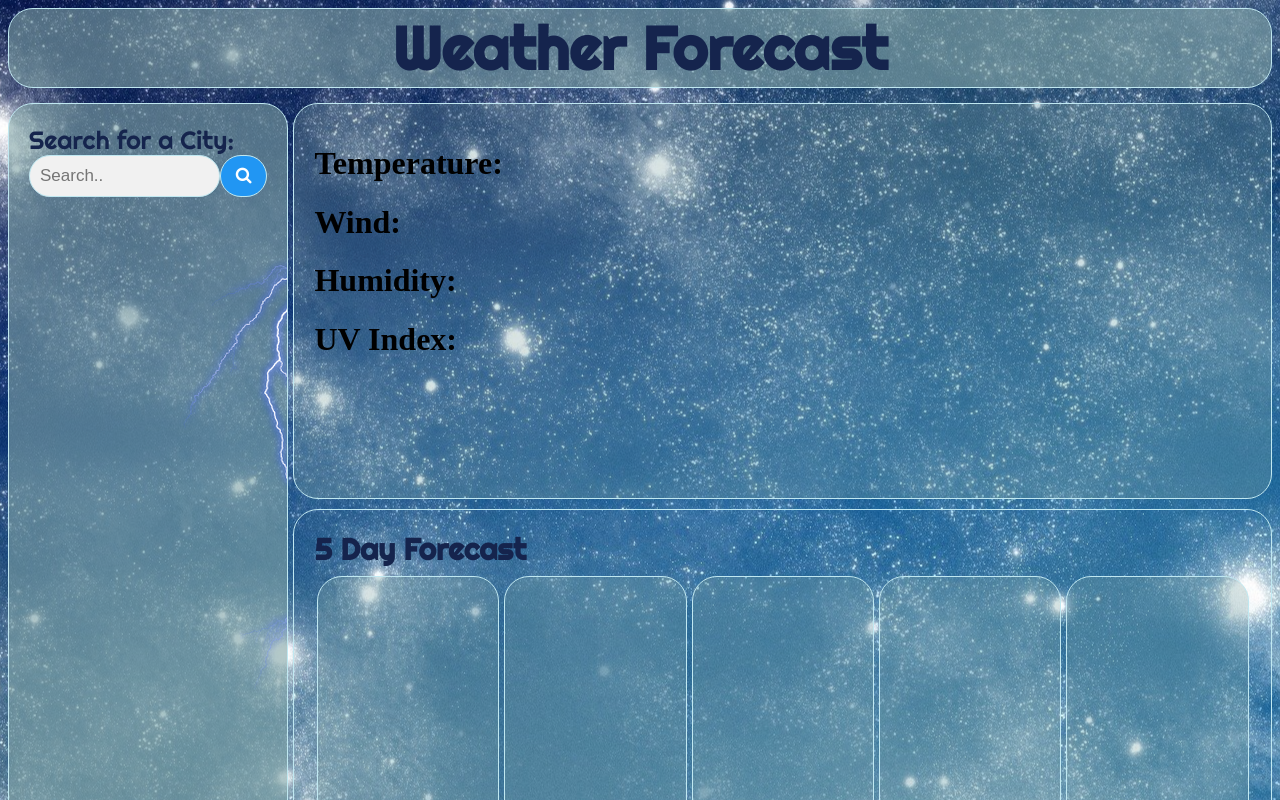
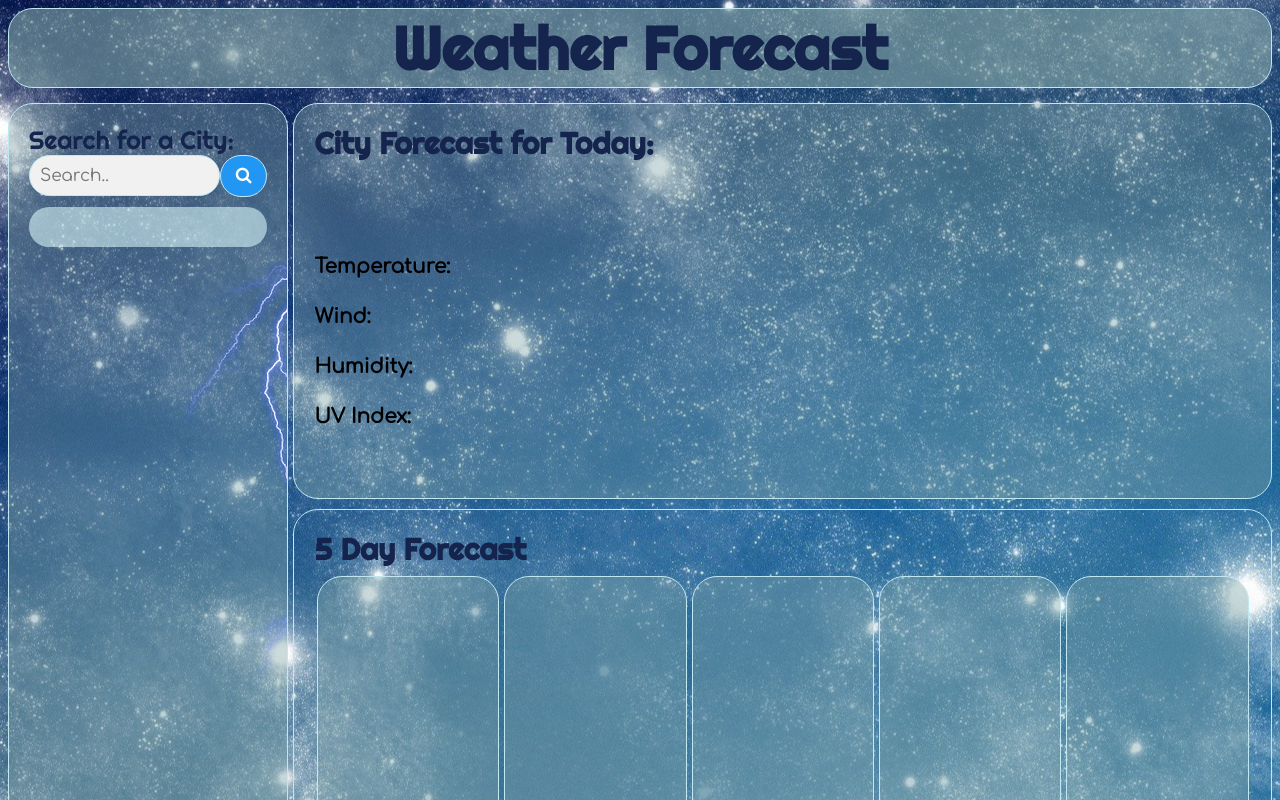
Before and after one commit to AdamDagi/Server-Side-APIs-Challenge-Weather-Forecast, a plain HTML site: page weather.html in a window 1280 px wide. Both pictures are taken after a click on the button 243 px from the left and 176 px from the top of the page. Shown: the top 800 px of the page. Drawn offline with Linux system fonts and the light colour scheme; no server answers; a web font is replaced by a local one.

Commit message:
added style cti weather conteined and styled surch histore

```diff
--- a/css/weather.css
+++ b/css/weather.css
@@ -42,7 +42,7 @@ animation-play-state: running;
 }
 
 .search_container {
-    background: rgb(131, 165, 167, .6);
+    background: rgb(131, 165, 167, .4);
     background-image: url(./images/artage-io-thumb-34a4c809ec95e70fe704a2e65850dbe0.png);
     border-radius: 25px;
     border: 1.5px solid rgb(192, 232, 241);
@@ -68,6 +68,7 @@ box-sizing: border-box;
 .search_box input[type=text] {
 padding: 10px;
 font-size: 17px;
+font-family: 'Comfortaa', cursive;
 border: 1px solid grey;
 float: left;
 width: 80%;
@@ -105,7 +106,7 @@ background: #0b7dda;
 }
 
 .city_weather {
-    background: rgb(131, 165, 167, .3);
+    background: rgb(131, 165, 167, .4);
     border-radius: 25px;
     border: 1.5px solid rgb(192, 232, 241);
     padding: 20px;
@@ -141,7 +142,7 @@ background: #0b7dda;
 }
 
 .day_one {
-    background: rgb(131, 165, 167, .3);
+    background: rgb(131, 165, 167, .4);
     border-radius: 25px;
     border: 1.5px solid rgb(192, 232, 241);
     padding: 20px;
@@ -152,7 +153,7 @@ background: #0b7dda;
 }
 
 .day_two {
-    background: rgb(131, 165, 167, .3);
+    background: rgb(131, 165, 167, .4);
     border-radius: 25px;
     border: 1.5px solid rgb(192, 232, 241);
     padding: 20px;
@@ -163,7 +164,7 @@ background: #0b7dda;
 }
 
 .day_three {
-    background: rgb(131, 165, 167, .3);
+    background: rgb(131, 165, 167, .4);
     border-radius: 25px;
     border: 1.5px solid rgb(192, 232, 241);
     padding: 20px;
@@ -174,7 +175,7 @@ background: #0b7dda;
 }
 
 .day_four {
-    background: rgb(131, 165, 167, .3);
+    background: rgb(131, 165, 167, .4);
     border-radius: 25px;
     border: 1.5px solid rgb(192, 232, 241);
     padding: 20px;
@@ -185,7 +186,7 @@ background: #0b7dda;
 }
 
 .day_five {
-    background: rgb(131, 165, 167, .3);
+    background: rgb(131, 165, 167, .4);
     border-radius: 25px;
     border: 1.5px solid rgb(192, 232, 241);
     padding: 20px;
@@ -194,3 +195,42 @@ background: #0b7dda;
     margin-top: 5px;
     margin: 2.5px;
 }
+
+.citi_history_line {
+    background: rgba(215, 246, 248, 0.6);
+    border-radius: 25px;
+    display: flex;
+    justify-content: center;
+    height: 40px;
+    margin-top: 10px;
+}
+
+.city_history_name {
+    font-family: 'Comfortaa', cursive;
+    font-size: 17px;
+    margin-top: 10px;
+}
+
+.city_weather_title {
+    font-family: 'Righteous', cursive;
+    font-size: 30px;
+    color: #15244d;
+    margin: 0px;
+    margin-bottom: 30px;
+}
+
+.city_weather_line {
+    font-family: 'Comfortaa', cursive;
+    font-size: 10px;
+    display: flex;
+    height: 50px;
+}
+
+.city_name {
+    font-family: 'Righteous', cursive;
+    margin-right: 30px;
+}
+
+.name_of_data {
+    margin-right: 30px;
+}
--- a/weather.html
+++ b/weather.html
@@ -8,6 +8,10 @@
     <link rel="preconnect" href="https://fonts.gstatic.com" crossorigin>
     <link href="https://fonts.googleapis.com/css2?family=Diplomata+SC&family=Fascinate+Inline&family=Fredoka+One&family=Monoton&family=Righteous&family=Zen+Maru+Gothic:wght@900&display=swap" rel="stylesheet">
     <link rel="stylesheet" href="https://cdnjs.cloudflare.com/ajax/libs/font-awesome/4.7.0/css/font-awesome.min.css">
+    <link rel="preconnect" href="https://fonts.googleapis.com">
+    <link rel="preconnect" href="https://fonts.gstatic.com" crossorigin>
+    <link href="https://fonts.googleapis.com/css2?family=Comfortaa:wght@300;400&family=Diplomata+SC&family=Fascinate+Inline&family=Fredoka+One&family=Monoton&family=Righteous&family=Zen+Maru+Gothic:wght@900&display=swap" rel="stylesheet">
+    <link rel="preconnect" href="https://fonts.googleapis.com">
     <link rel="stylesheet" href="./css/weather.css"/>
   </head>
 
@@ -36,24 +40,25 @@
         </div>
         <div class="weather_container">
           <div class="city_weather">
+            <h1 class="city_weather_title">City Forecast for Today:</h1>
             <div class="city_weather_line city_name_conteiner">
               <h1 class="city_name"></h1>
               <h1 class="calendar_data"></h1>
             </div>
             <div class="city_weather_line temp">
-              <h1 class="">Temperature:</h1>
+              <h1 class="name_of_data">Temperature:</h1>
               <h1 class="info_temp"></h1>
             </div>
             <div class="city_weather_line wind">
-              <h1 class="">Wind:</h1>
+              <h1 class="name_of_data">Wind:</h1>
               <h1 class="info_wind"></h1>
             </div>
             <div class="city_weather_line humidity">
-              <h1 class="">Humidity:</h1>
+              <h1 class="name_of_data">Humidity:</h1>
               <h1 class="info_humidity"></h1>
             </div>
             <div class="city_weather_line uv_index">
-              <h1 class="">UV Index:</h1>
+              <h1 class="name_of_data">UV Index:</h1>
               <h1 class="info_uv_index"></h1>
             </div>
           </div>
```
